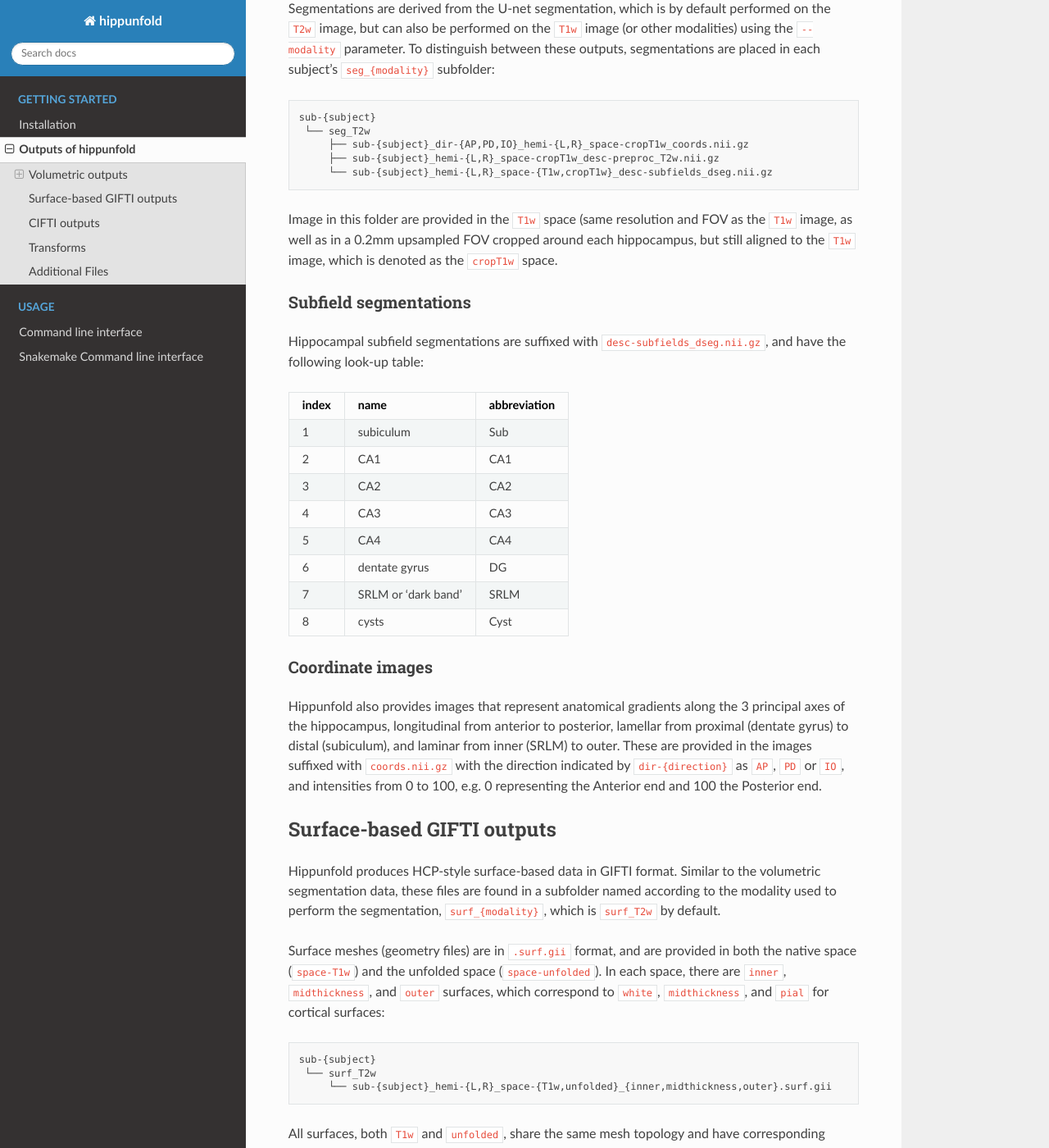
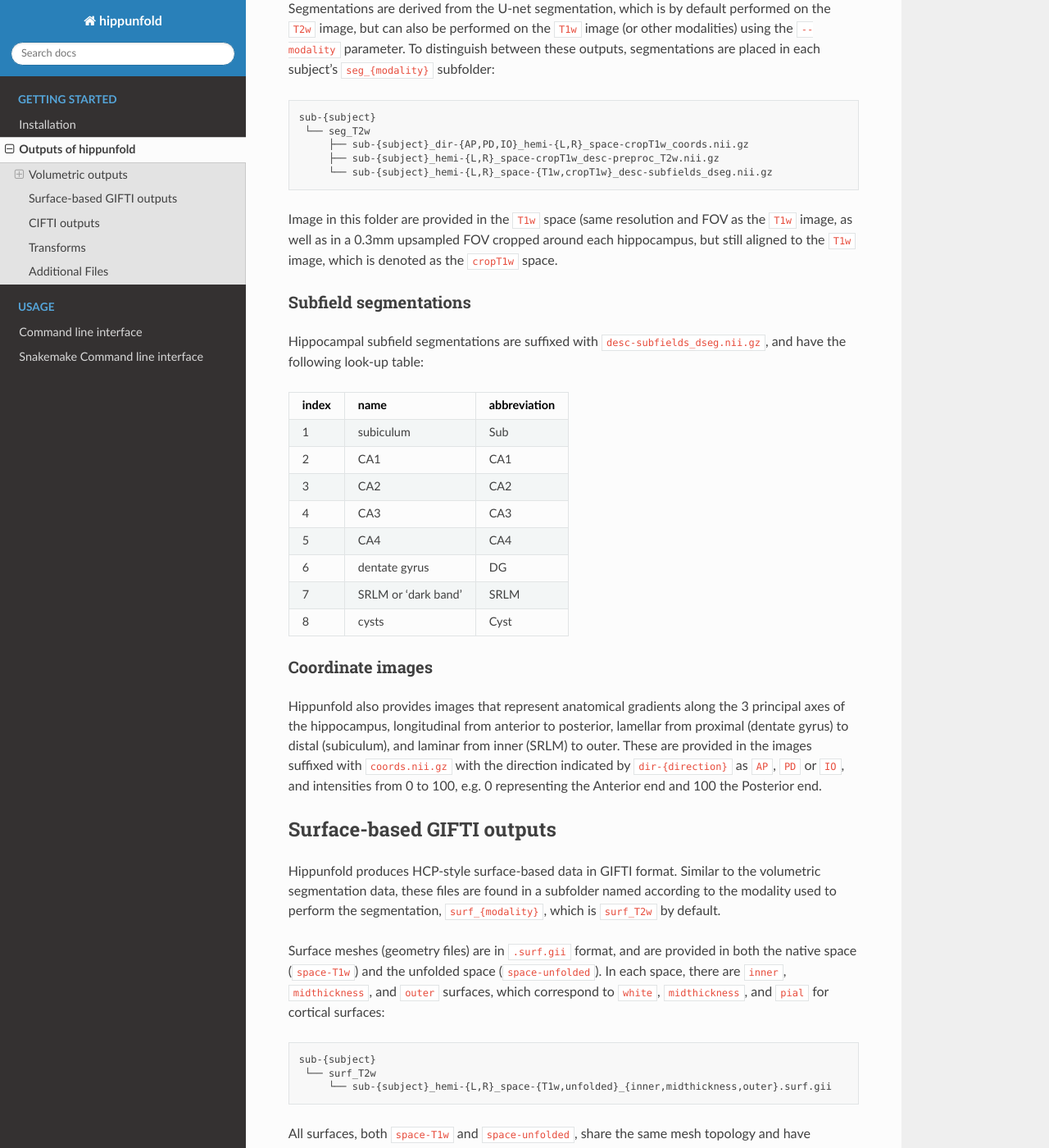
Before and after one commit to mcespedes99/hippunfold, a Sphinx documentation site: the page built from docs/getting_started/outputs.rst, in a window 1280 px wide and 1400 px high, scrolled down 655 px. Shown: the whole window at 82% size. Built offline with Sphinx 7.4.7 and the Read the Docs theme 2.0.0, drawn with Linux system fonts in a browser that asks for light colours.

Commit message:
minor clarifications (#29)
* minor clarifications to docs
* zenodo for hosting model tar files
* fix to use env var for hippunfold model dir
* added github action for testing, and dry-run test cases

```diff
--- a/docs/getting_started/outputs.rst
+++ b/docs/getting_started/outputs.rst
@@ -32,7 +32,7 @@
          ├── sub-{subject}_hemi-{L,R}_space-cropT1w_desc-preproc_T2w.nii.gz
          └── sub-{subject}_hemi-{L,R}_space-{T1w,cropT1w}_desc-subfields_dseg.nii.gz
 
-Image in this folder are provided in the ``T1w`` space (same resolution and FOV as the ``T1w`` image, as well as in a 0.2mm upsampled FOV cropped around each hippocampus, but still aligned to the ``T1w`` image, which is denoted as the ``cropT1w`` space.
+Image in this folder are provided in the ``T1w`` space (same resolution and FOV as the ``T1w`` image, as well as in a 0.3mm upsampled FOV cropped around each hippocampus, but still aligned to the ``T1w`` image, which is denoted as the ``cropT1w`` space.
 
 Subfield segmentations
 ^^^^^^^^^^^^^^^^^^^^^^
@@ -72,7 +72,7 @@
      └── surf_T2w
          └── sub-{subject}_hemi-{L,R}_space-{T1w,unfolded}_{inner,midthickness,outer}.surf.gii
 
-All surfaces, both ``T1w`` and ``unfolded``, share the same mesh topology and have corresponding vertices with each other. The vertex locations for unfolded surfaces are identical for all subjects as well (note that this of course is not the case for the ``T1w`` surfaces).
+All surfaces, both ``space-T1w`` and ``space-unfolded``, share the same mesh topology and have corresponding vertices with each other. The vertex locations for unfolded surfaces are identical for all subjects as well (note that this of course is not the case for the ``space-T1w`` surfaces).
 
 In addition to the geometry files, surface-based shape metrics are provided in ``.shape.gii`` format. The thickness, curvature and gyrification are computed using the same methods as cortical surfaces, based on the surface geometry files, and are provided in the ``T1w`` space::
 
```
Also changed, not shown: 9 other files.
